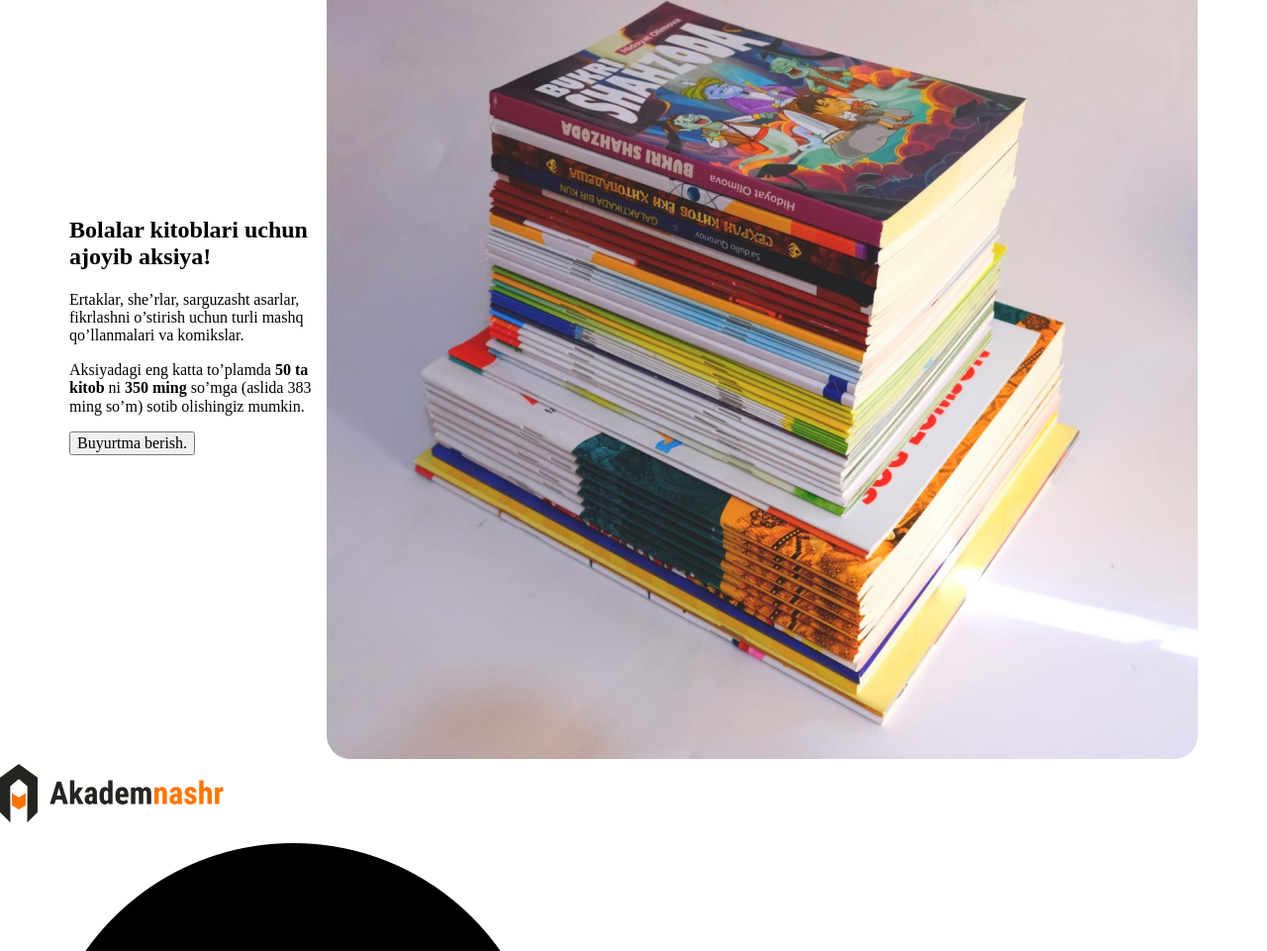
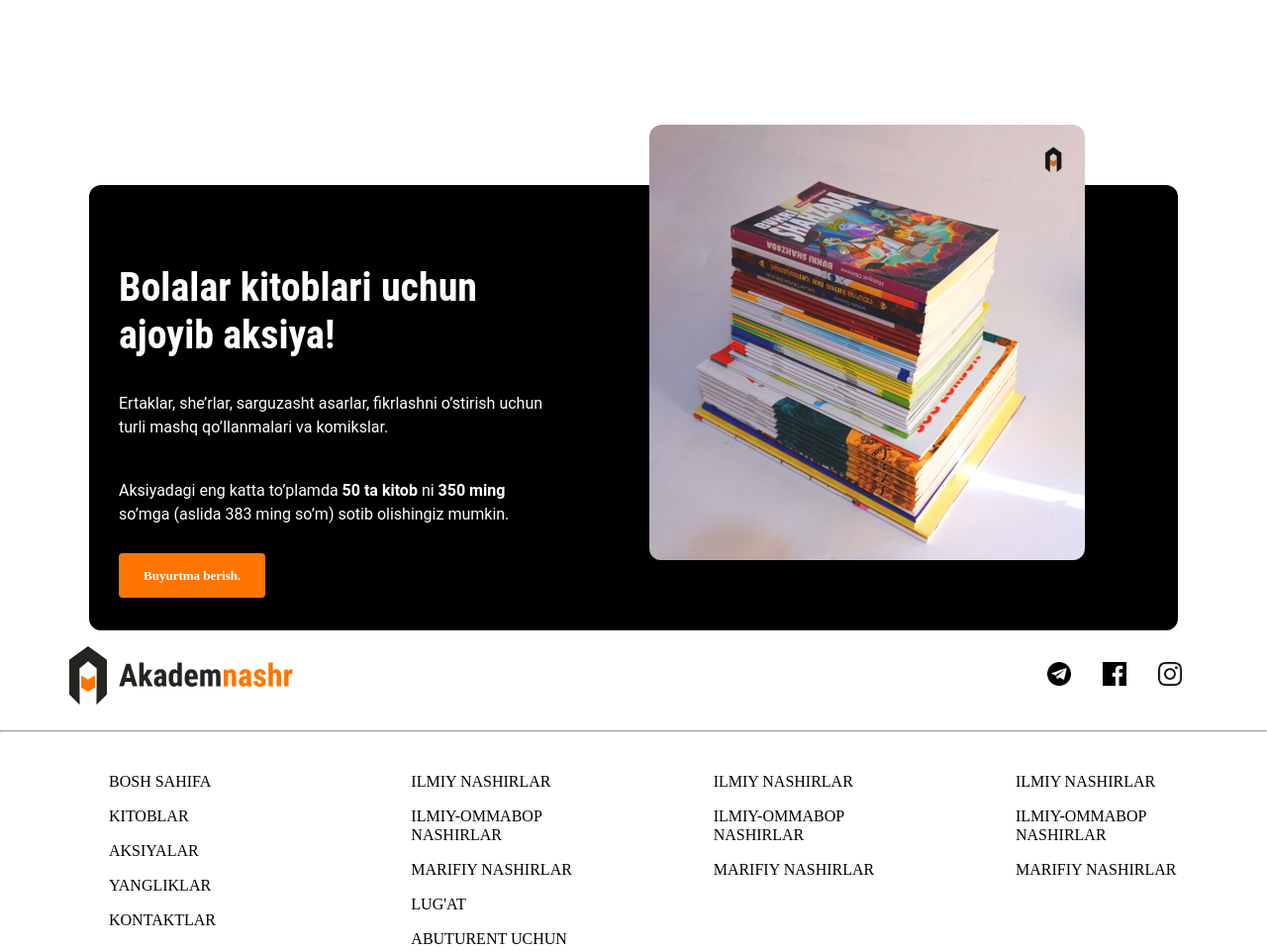
Before and after one commit to farkhodsoliev/AkademNew, a plain HTML site: page index.html in a window 1280 px wide. Shown: the part 1369-2330 px from the top of the page at 99% size. Drawn offline with Linux system fonts and the light colour scheme.

Commit message:
ul list bacraund

```diff
--- a/index.html
+++ b/index.html
@@ -75,15 +75,15 @@
 
 
 
-  <div class="container_book continer">
+  <div class="container_book book_hero continer">
 
        <div class="acsiya_book">
-           <h2 class="book_hero_">Bolalar kitoblari uchun ajoyib aksiya!</h2>
-           <p>Ertaklar, she’rlar, sarguzasht asarlar, fikrlashni o’stirish
+           <h2 class="book_hero_h2">Bolalar kitoblari uchun <br> ajoyib aksiya!</h2>
+           <p class="book_hero_p">Ertaklar, she’rlar, sarguzasht asarlar, fikrlashni o’stirish
               uchun turli mashq qo’llanmalari va komikslar.</p>
-            <p>Aksiyadagi eng katta to’plamda <b>50 ta kitob</b> ni <b>350 ming </b> so’mga
+            <p class="book_hero_p">Aksiyadagi eng katta to’plamda <b>50 ta kitob</b> ni <b>350 ming </b> so’mga
               (aslida 383 ming so’m) sotib olishingiz mumkin.</p>
-         <button class="acsiya_book_button">Buyurtma berish.</button>
+         <a class="button_service">Buyurtma berish.</a>
        </div>
        <div class="img_book">
            <img src="img/sale-img@2x.jpg" alt="book">
@@ -91,7 +91,7 @@
   </div>
 
 
-<div class="akademnashir_pnj">
+<div class="akademnashir_pnj continer">
     <img src="img/logo (1) (1).svg" alt="AkademNashir" class="img_Akadem">
     <ul class="icon_servar">
         <li><a href="#"><img src="img/telegram.png" alt=""></a></li>
@@ -101,7 +101,7 @@
 </div>
  <hr>
 
- <div class="ul_container">
+ <div class="ul_container continer">
      <ul class="ul_list_E11">
          <li>BOSH SAHIFA</li>
          <li>KITOBLAR</li>
--- a/main.css
+++ b/main.css
@@ -184,6 +184,88 @@ body{
 /* book imge  */
 
 .container_book{
+    width: 1100px;
+    height: 450px;
+    display: flex;
+    justify-content: space-between;
+    align-items: center;
+    background-color: #000;
+    color: #fff;
+    margin: auto;
+    border-radius: 12px;
+}
+.book_hero{
+    margin: 300px 0px 0px 90px;
+}
+
+.book_hero_h2{
+    font-family: Roboto Condensed;
+    font-weight: bold;
+    font-size: 40px;
+    line-height: 120%;
+}
+.book_hero_p{
+    width: 440px;
+    height: 48px;
+    font-family: Roboto;
+    font-size: 16px;
+    line-height: 150%;
+    margin: 12px 0px 40px 0px;
+}
+.img_book img{
+    width: 440px;
+    height: 440px;
+    border-radius: 12px;
+    position: relative;
+    right: 64px;
+    bottom: 64px;
+}
+.button_service{
+    background-color: #FF7500;
+    border-radius: 4px;
+    padding: 15px 25px;
+    font-size: 13px;
+    line-height: 15px;
+    font-weight: bold;
+    color: #fff;
+    border-radius: 4px;
+}
+.button_service:active{
+    opacity: 0.6;
+}
+
+
+
+/* PNJ AKADEMNASHIR FUTER */
+
+.akademnashir_pnj{
     display: flex;
     align-items: center;
+    justify-content: space-between;
 }
+.icon_servar{
+    display: flex;
+    list-style:none;
+}
+
+.icon_servar img{
+    width: 24px;
+    height: 24px;
+    margin: 16px;
+}
+.ul_container{
+    display: flex;
+    align-items: center;
+    justify-content: space-between;
+}
+.ul_list_E11{
+    width: 224px;
+    height: 159px;
+    color: black;
+    font-size: 16px;
+    line-height: 19px;
+    list-style: none;
+}
+.ul_list_E11 li{
+    margin: 16px 0px;
+}
```
